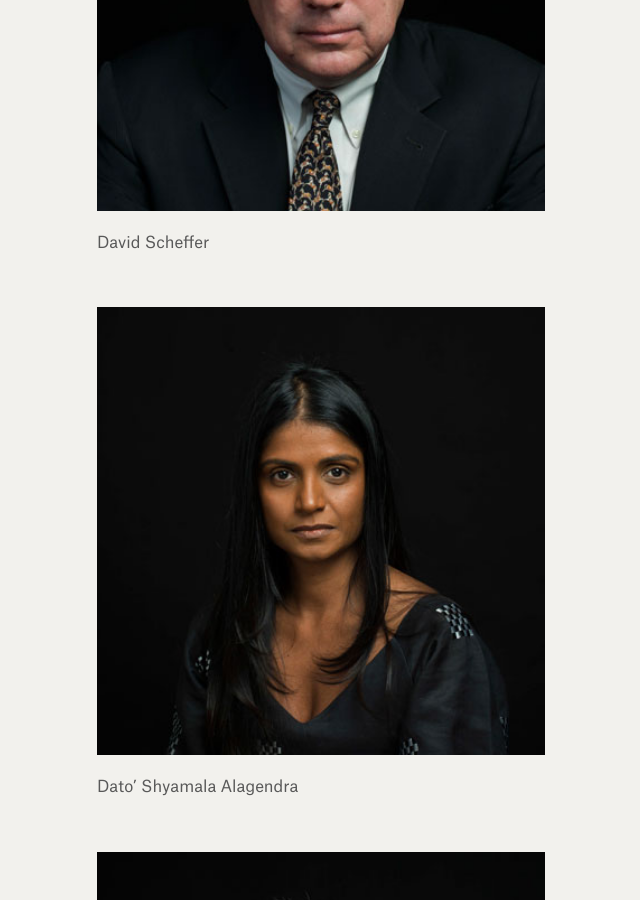
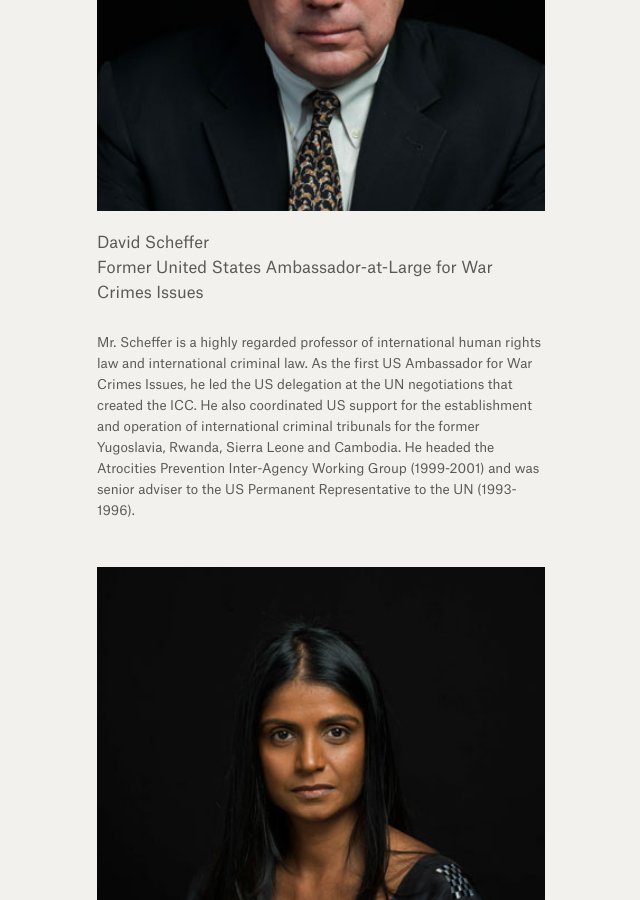
Before and after one commit to weights-and-measures/weights-and-measures.github.io, a Jekyll site: the page built from photographs.html, in a window 1280 px wide and 900 px high, scrolled down 19146 px. Shown: the whole window, without its empty margins (319-959 px from the left). Built offline with Jekyll 4.4.1, drawn with Linux system fonts in a browser that asks for light colours.

Commit message:
Updated D35

```diff
--- a/_photographs/d35.markdown
+++ b/_photographs/d35.markdown
@@ -6,4 +6,7 @@ position: 26
 
 ![david-scheffer_20.jpg](/uploads/david-scheffer_20.jpg)
 
-David Scheffer
+David Scheffer <br> Former United States Ambassador-at-Large for War Crimes Issues
+
+
+Mr. Scheffer is a highly regarded professor of international human rights law and international criminal law. As the first US Ambassador for War Crimes Issues, he led the US delegation at the UN negotiations that created the ICC. He also coordinated US support for the establishment and operation of international criminal tribunals for the former Yugoslavia, Rwanda, Sierra Leone and Cambodia. He headed the Atrocities Prevention Inter-Agency Working Group (1999-2001) and was senior adviser to the US Permanent Representative to the UN (1993-1996).
```
